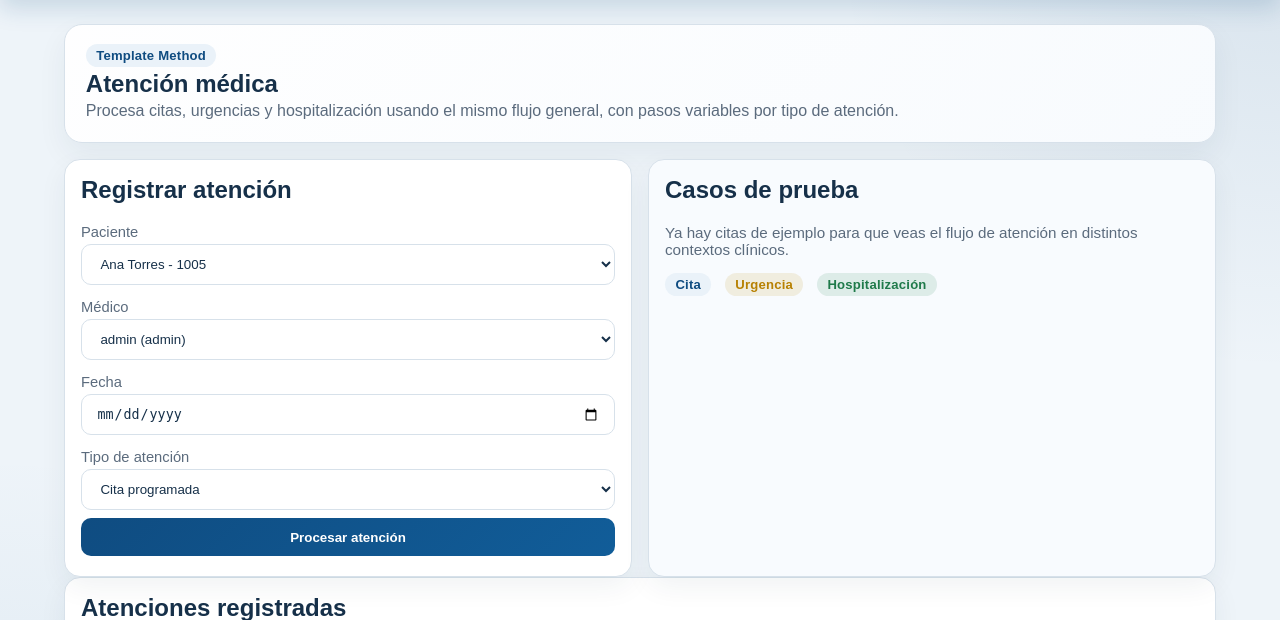
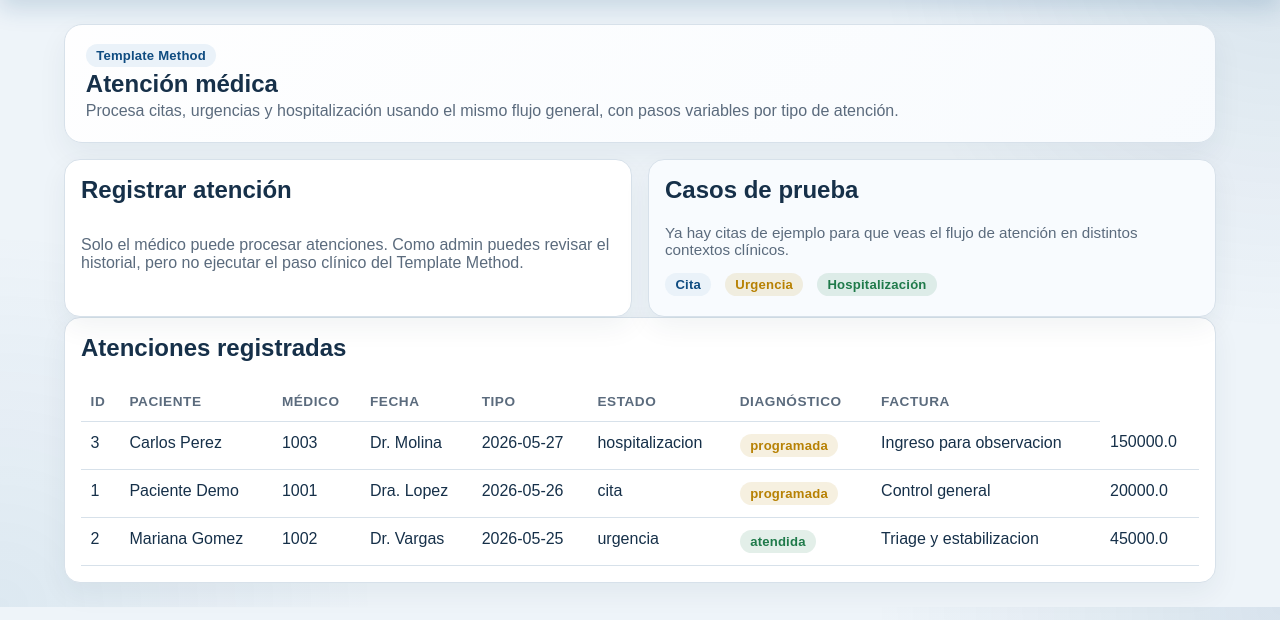
Before and after one commit to sophia00000000/web_eps, a Flask app: page /citas/ in a window 1280 px wide. Shown: the part 74-694 px from the top of the page. Run offline with Flask 3, Linux system fonts and the light colour scheme; a user stored in the database is signed in; data comes from the database, SQL or seed files in the repository; both versions use the stored data as it was after the commit.

Commit message:
especifiacion roles y planes

```diff
--- a/eps_app/presentation/controllers/appointment_controller.py
+++ b/eps_app/presentation/controllers/appointment_controller.py
@@ -1,4 +1,4 @@
-from flask import Blueprint, redirect, render_template, request, url_for
+from flask import Blueprint, redirect, render_template, request, session, url_for
 
 from business.services.appointment_service import AppointmentService
 from presentation.controllers.auth_controller import login_required, role_required
@@ -17,17 +17,18 @@ def index():
         "citas/index.html",
         appointments=appointments,
         patients=appointment_service.list_patients(),
-        medicos=appointment_service.list_medicos(),
+        medico_actual=session.get("username"),
+        puede_procesar=session.get("rol") == "medico",
     )
 
 
 @appointment_bp.route("/procesar", methods=["POST"])
 @login_required
-@role_required("medico", "admin")
+@role_required("medico")
 def procesar():
     appointment_service.process_and_store(
         int(request.form["paciente_id"]),
-        request.form["medico"],
+        session.get("username", request.form["medico"]),
         request.form["fecha"],
         request.form["tipo_atencion"],
     )
--- a/eps_app/presentation/controllers/auth_controller.py
+++ b/eps_app/presentation/controllers/auth_controller.py
@@ -39,6 +39,7 @@ def login():
         user = auth_service.login(request.form["username"], request.form["password"])
         if user:
             session["user_id"] = user.id
+            session["username"] = user.username
             session["rol"] = user.rol
             return redirect(url_for("auth.dashboard"))
         error = "Credenciales invalidas"
--- a/eps_app/presentation/templates/base.html
+++ b/eps_app/presentation/templates/base.html
@@ -132,10 +132,18 @@
       </div>
       <nav>
         <a href="/dashboard">Panel</a>
-        <a href="/autorizaciones/">Autorizaciones</a>
-        <a href="/afiliaciones/">Afiliaciones</a>
-        <a href="/citas/">Citas</a>
-        <a href="/planes/">Planes</a>
+        {% if session.get('rol') in ['admin', 'medico'] %}
+          <a href="/autorizaciones/">Autorizaciones</a>
+        {% endif %}
+        {% if session.get('rol') in ['admin', 'auxiliar'] %}
+          <a href="/afiliaciones/">Afiliaciones</a>
+        {% endif %}
+        {% if session.get('rol') in ['admin', 'medico'] %}
+          <a href="/citas/">Citas</a>
+        {% endif %}
+        {% if session.get('rol') == 'admin' %}
+          <a href="/planes/">Planes</a>
+        {% endif %}
         <a href="/logout">Salir</a>
       </nav>
     </div>
--- a/eps_app/presentation/templates/citas/index.html
+++ b/eps_app/presentation/templates/citas/index.html
@@ -9,6 +9,7 @@
 <section class="grid two">
   <article class="card">
     <h2>Registrar atención</h2>
+    {% if puede_procesar %}
     <form method="post" action="{{ url_for('appointment.procesar') }}">
       <label for="paciente_id">Paciente</label>
       <select id="paciente_id" name="paciente_id">
@@ -17,11 +18,7 @@
         {% endfor %}
       </select>
       <label for="medico">Médico</label>
-      <select id="medico" name="medico">
-        {% for doctor in medicos %}
-          <option value="{{ doctor['username'] }}">{{ doctor['username'] }} ({{ doctor['rol'] }})</option>
-        {% endfor %}
-      </select>
+      <input id="medico" name="medico" type="text" value="{{ medico_actual }}" readonly>
       <label for="fecha">Fecha</label>
       <input id="fecha" name="fecha" type="date">
       <label for="tipo_atencion">Tipo de atención</label>
@@ -32,6 +29,9 @@
       </select>
       <button type="submit">Procesar atención</button>
     </form>
+    {% else %}
+      <p class="empty">Solo el médico puede procesar atenciones. Como admin puedes revisar el historial, pero no ejecutar el paso clínico del Template Method.</p>
+    {% endif %}
   </article>
   <article class="card soft">
     <h2>Casos de prueba</h2>
```
Also changed, not shown: eps_app/README.md, eps_app/eps.sqlite3.
